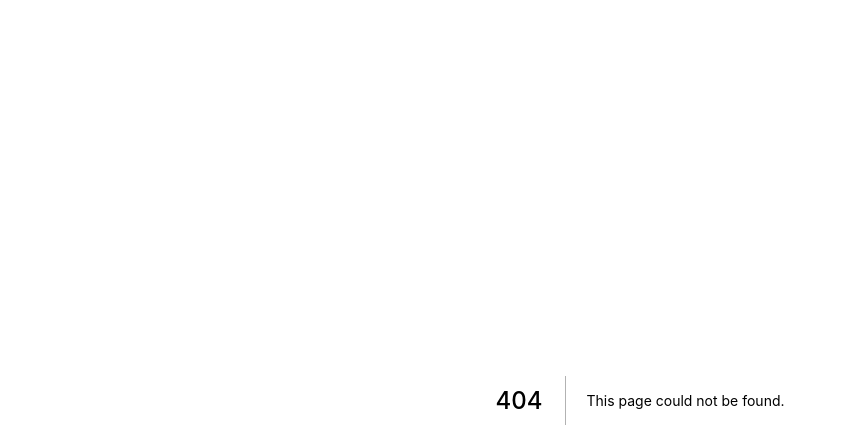
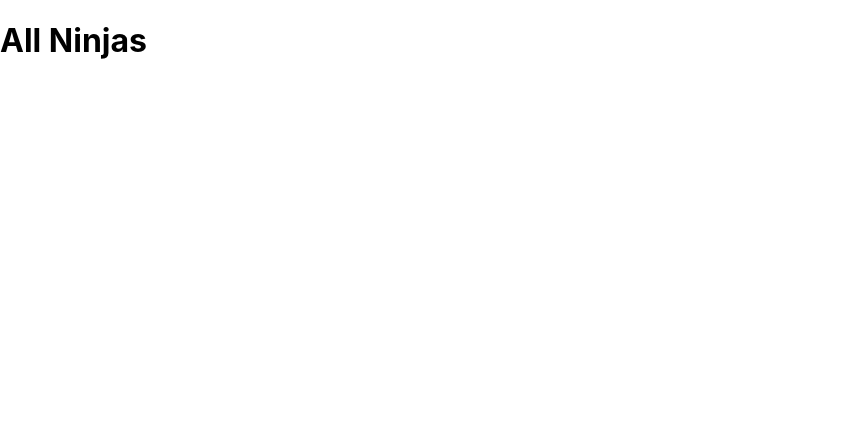
Before and after one commit to Sboursen/nextjs-tut, a Next.js app: page /ninjas in a window 1280 px wide. Before the commit this address had no page. Shown: the top 448 px of the page, without its empty margins (0-847 px from the left). Built offline with nearby package versions, Linux system fonts and the light colour scheme.

Commit message:
Create Ninjas resource

```diff
--- /dev/null
+++ b/pages/ninjas/index.tsx
@@ -0,0 +1,11 @@
+import type { NextPage } from 'next';
+
+const Ninjas: NextPage = () => {
+  return (
+    <div>
+      <h1>All Ninjas</h1>
+    </div>
+  );
+};
+
+export default Ninjas;
```
Also changed, not shown: pages/ninjas/test.tsx (added, +11 -0 lines).
